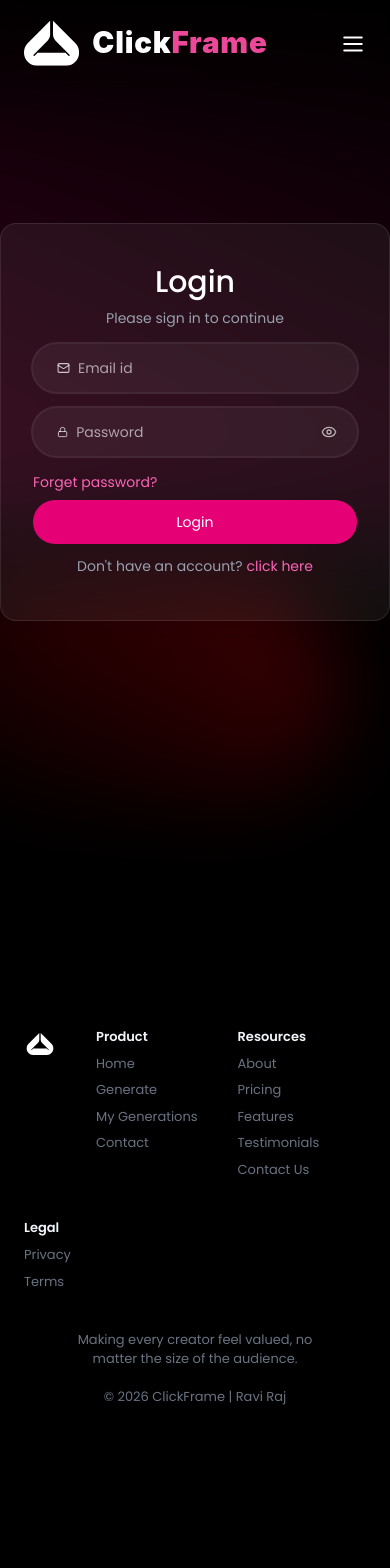
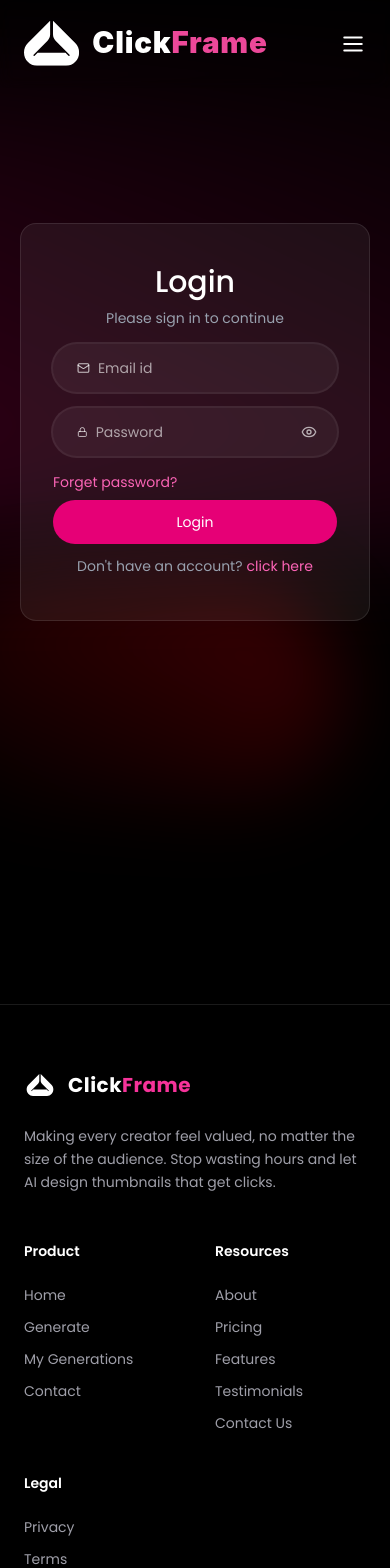
Before and after one commit to Ravi-Raj-Gupta/Ai-Thumbnial-Generator, a React (Vite) app in the folder client/: page /login in a window 390 px wide. Shown: the top 1568 px of the page. Before the commit the page ends 1431 px from the top, so only its background shows below. Built offline with nearby package versions, Linux system fonts and the light colour scheme; no server answers.

Commit message:
style: improve responsive layout for mobile screens

```diff
--- a/client/src/components/Footer.tsx
+++ b/client/src/components/Footer.tsx
@@ -5,15 +5,17 @@ import type { IFooterLink } from "../types";
 
 export default function Footer() {
    return (
-      <footer className="mt-40 flex flex-wrap justify-center gap-10 overflow-hidden px-6 py-6 text-[13px] text-gray-500 md:justify-between md:gap-20 md:px-16 lg:px-24 xl:px-32">
+      <footer className="mt-40 border-t border-white/10 bg-black/20 pt-16 pb-8">
+         <div className="mx-auto max-w-7xl px-6 sm:px-10 md:px-16 lg:px-24 xl:px-32">
+            <div className="flex flex-col md:flex-row justify-between gap-12 md:gap-24">
                <motion.div
-            className="flex flex-wrap items-start gap-10 md:gap-35"
-            initial={{ x: -150, opacity: 0 }}
-            whileInView={{ x: 0, opacity: 1 }}
+                  className="flex flex-col items-start max-w-sm"
+                  initial={{ y: 30, opacity: 0 }}
+                  whileInView={{ y: 0, opacity: 1 }}
                   viewport={{ once: true }}
                   transition={{ type: "spring", stiffness: 280, damping: 70, mass: 1 }}
                >
-            <Link to="/">
+                  <Link to="/" className="flex items-center gap-3">
                      <img
                         className="size-8 aspect-square"
                         src="/favicon.svg"
@@ -21,17 +23,31 @@ export default function Footer() {
                         width={32}
                         height={32}
                      />
+                     <span className="text-xl font-bold text-white tracking-wide">
+                        Click<span className="text-pink-500">Frame</span>
+                     </span>
                   </Link>
+                  <p className="mt-6 text-sm leading-relaxed text-zinc-400">
+                     Making every creator feel valued, no matter the size of the audience. Stop wasting hours and let AI design thumbnails that get clicks.
+                  </p>
+               </motion.div>
 
+               <motion.div
+                  className="grid grid-cols-2 sm:grid-cols-3 gap-10 sm:gap-16 w-full md:w-auto"
+                  initial={{ y: 30, opacity: 0 }}
+                  whileInView={{ y: 0, opacity: 1 }}
+                  viewport={{ once: true }}
+                  transition={{ delay: 0.1, type: "spring", stiffness: 280, damping: 70, mass: 1 }}
+               >
                   {footerData.map((section, index) => (
                      <div key={index}>
-                  <p className="font-semibold text-slate-100">{section.title}</p>
-                  <ul className="mt-2 space-y-2">
+                        <h4 className="font-semibold text-white">{section.title}</h4>
+                        <ul className="mt-6 space-y-3">
                            {section.links.map((link: IFooterLink, linkIndex: number) => (
                               <li key={linkIndex}>
                                  <Link
                                     to={link.href}
-                              className="transition hover:text-pink-600"
+                                    className="text-sm text-zinc-400 transition hover:text-pink-400"
                                  >
                                     {link.name}
                                  </Link>
@@ -41,20 +57,24 @@ export default function Footer() {
                      </div>
                   ))}
                </motion.div>
+            </div>
+
             <motion.div
-            className="flex flex-col items-end gap-2 max-md:items-center max-md:text-center"
-            initial={{ x: 150, opacity: 0 }}
-            whileInView={{ x: 0, opacity: 1 }}
+               className="mt-16 pt-8 border-t border-white/10 flex flex-col md:flex-row items-center justify-between gap-4 text-sm text-zinc-500"
+               initial={{ opacity: 0 }}
+               whileInView={{ opacity: 1 }}
                viewport={{ once: true }}
-            transition={{ type: "spring", stiffness: 280, damping: 70, mass: 1 }}
+               transition={{ delay: 0.2 }}
             >
-            <p className="max-w-60">
-               Making every creator feel valued, no matter the size of the audience.
+               <p className="text-center md:text-left">
+                  &copy; {new Date().getFullYear()} ClickFrame by Ravi Raj. All rights reserved.
                </p>
-            <p className="mt-3 text-center">
-               &copy; {new Date().getFullYear()} ClickFrame | Ravi Raj
-            </p>
+               <div className="flex items-center gap-6">
+                  <Link to="#" className="transition hover:text-zinc-300">Privacy Policy</Link>
+                  <Link to="#" className="transition hover:text-zinc-300">Terms of Service</Link>
+               </div>
             </motion.div>
+         </div>
       </footer>
    );
 }
--- a/client/src/components/Login.tsx
+++ b/client/src/components/Login.tsx
@@ -47,7 +47,7 @@ const Login = () => {
          <div className="min-h-screen flex items-center justify-center">
             <form
                onSubmit={handleSubmit}
-               className="w-full sm:w-87.5 text-center bg-white/6 border border-white/10 rounded-2xl px-8"
+               className="w-full max-w-[350px] mx-4 sm:mx-0 text-center bg-white/6 border border-white/10 rounded-2xl px-8"
             >
                <h1 className="text-white text-3xl mt-10 font-medium">
                   {state === "login" ? "Login" : "Sign up"}
--- a/client/src/sections/CTASection.tsx
+++ b/client/src/sections/CTASection.tsx
@@ -6,13 +6,13 @@ export default function CTASection() {
 
    const navigate = useNavigate()
     return (
-        <motion.div className="max-w-5xl py-16 mt-40 md:pl-20 md:w-full max-md:mx-4 md:mx-auto flex flex-col md:flex-row max-md:gap-6 items-center justify-between text-left bg-linear-to-b from-pink-900 to-pink-950 rounded-2xl p-6 text-white"
+        <motion.div className="max-w-5xl py-16 mt-40 md:pl-20 md:w-full max-md:mx-4 md:mx-auto flex flex-col md:flex-row max-md:gap-6 items-center justify-between text-center md:text-left bg-linear-to-b from-pink-900 to-pink-950 rounded-2xl p-6 text-white"
             initial={{ y: 150, opacity: 0 }}
             whileInView={{ y: 0, opacity: 1 }}
             viewport={{ once: true }}
             transition={{ type: "spring", stiffness: 320, damping: 70, mass: 1 }}
         >
-            <div>
+            <div className="flex flex-col items-center md:items-start">
                 <motion.h1 className="text-4xl md:text-[46px] md:leading-15 font-semibold bg-linear-to-r from-white to-pink-400 text-transparent bg-clip-text"
                     initial={{ y: 80, opacity: 0 }}
                     whileInView={{ y: 0, opacity: 1 }}
--- a/client/src/sections/ContactSection.tsx
+++ b/client/src/sections/ContactSection.tsx
@@ -7,7 +7,7 @@ export default function ContactSection() {
    return (
       <section
          id="contact"
-         className="px-4 md:px-16 lg:px-24 xl:px-32"
+         className="px-6 sm:px-10 md:px-16 lg:px-24 xl:px-32 overflow-hidden"
       >
          <SectionTitle
             text1="Contact"
--- a/client/src/sections/FeaturesSection.tsx
+++ b/client/src/sections/FeaturesSection.tsx
@@ -8,7 +8,7 @@ import type { IFeature } from "../types";
 
 export default function FeaturesSection() {
     return (
-        <div id="features" className="px-4 md:px-16 lg:px-24 xl:px-32">
+        <div id="features" className="px-6 sm:px-10 md:px-16 lg:px-24 xl:px-32 overflow-hidden">
             <SectionTitle text1="Features" text2="Why user our Generator" text3="Create stunning thumbnails that gets clicks, without the hassle." />
             <div className="flex flex-wrap items-center justify-center gap-6 md:gap-4 mt-16 px-6">
                 {featuresData.map((feature: IFeature, index: number) => (
--- a/client/src/sections/HeroSection.tsx
+++ b/client/src/sections/HeroSection.tsx
@@ -16,34 +16,34 @@ export default function HeroSection() {
     ];
 
     return (
-        <div className="relative flex flex-col items-center justify-center px-4 md:px-16 lg:px-24 xl:px-32">
+        <div className="relative flex flex-col items-center justify-center px-6 sm:px-10 md:px-16 lg:px-24 xl:px-32">
             <div className="absolute top-30 -z-10 left-1/4 size-72 bg-pink-600 blur-[300px]"></div>
             <Link to="/generate">
-                <motion.div className="group flex items-center gap-2 rounded-full p-1 pr-3 mt-44 text-pink-100 bg-pink-200/15 cursor-pointer"
+                <motion.div className="group flex items-center justify-between sm:justify-start gap-2 sm:gap-3 rounded-full p-1 sm:p-1.5 pr-4 sm:pr-5 mt-44 text-pink-100 bg-pink-200/15 cursor-pointer max-w-[90vw] mx-auto"
                     initial={{ y: -20, opacity: 0 }}
                     whileInView={{ y: 0, opacity: 1 }}
                     viewport={{ once: true }}
                     transition={{ delay: 0.2, type: "spring", stiffness: 320, damping: 70, mass: 1 }}
                 >
-                    <span className="bg-pink-800 text-white text-xs px-3.5 py-1 rounded-full">
+                    <span className="shrink-0 bg-pink-800 text-white text-[10px] sm:text-xs px-3 sm:px-3.5 py-1 rounded-full">
                         NEW
                     </span>
-                    <p className="flex items-center gap-1">
+                    <p className="flex items-center gap-1 text-xs sm:text-sm md:text-base text-left">
                         <span>Generate your first thumbnail for free</span>
-                        <ChevronRightIcon size={16} className="group-hover:translate-x-0.5 transition duration-300" />
+                        <ChevronRightIcon size={16} className="group-hover:translate-x-0.5 transition duration-300 shrink-0" />
                     </p>
                 </motion.div>
             </Link>
-            <motion.h1 className="text-5xl/17 md:text-6xl/21 font-medium max-w-5xl text-center"
+            <motion.h1 className="text-4xl/tight sm:text-5xl/tight md:text-6xl/21 font-medium max-w-5xl text-center"
                 initial={{ y: 50, opacity: 0 }}
                 whileInView={{ y: 0, opacity: 1 }}
                 viewport={{ once: true }}
                 transition={{ type: "spring", stiffness: 240, damping: 70, mass: 1 }}
             >
-                <span className="md:whitespace-nowrap">Generate High-CTR</span>
+                <span className="md:whitespace-nowrap">Generate High-CTR </span>
                 <br className="hidden md:block" />
                 <span className="md:whitespace-nowrap">
-                    Thumbnails with <span className="move-gradient px-3 rounded-xl text-nowrap">ClickFrame</span>
+                    Thumbnails with <br className="sm:hidden" /><span className="move-gradient px-3 sm:px-4 rounded-xl text-nowrap">ClickFrame</span>
                 </span>
             </motion.h1>
             <motion.p className="text-base text-center text-slate-200 max-w-lg mt-6"
@@ -53,16 +53,16 @@ export default function HeroSection() {
                 transition={{ delay: 0.2, type: "spring", stiffness: 320, damping: 70, mass: 1 }}
             >
                 Stop wasting hours on creating thumbnails for your videos. Get high quality thumbnails in seconds.</motion.p>
-            <motion.div className="flex items-center gap-4 mt-8"
+            <motion.div className="flex flex-col sm:flex-row items-center gap-4 mt-8 w-full justify-center px-4"
                 initial={{ y: 50, opacity: 0 }}
                 whileInView={{ y: 0, opacity: 1 }}
                 viewport={{ once: true }}
                 transition={{ type: "spring", stiffness: 320, damping: 70, mass: 1 }}
             >
-                <button onClick={() => navigate('/generate')} className="bg-pink-600 hover:bg-pink-700 text-white rounded-full px-7 h-11">
+                <button onClick={() => navigate('/generate')} className="bg-pink-600 hover:bg-pink-700 text-white rounded-full px-7 h-11 w-full sm:w-auto">
                     Generate Now
                 </button>
-                <button className="flex items-center gap-2 border border-pink-900 hover:bg-pink-950/50 transition rounded-full px-6 h-11">
+                <button className="flex justify-center items-center gap-2 border border-pink-900 hover:bg-pink-950/50 transition rounded-full px-6 h-11 w-full sm:w-auto">
                     <VideoIcon strokeWidth={1} />
                     <span>See how it works</span>
                 </button>
--- a/client/src/sections/PricingSection.tsx
+++ b/client/src/sections/PricingSection.tsx
@@ -7,7 +7,7 @@ import { motion } from "motion/react";
 
 export default function PricingSection() {
     return (
-        <div id="pricing" className="px-4 md:px-16 lg:px-24 xl:px-32">
+        <div id="pricing" className="px-6 sm:px-10 md:px-16 lg:px-24 xl:px-32 overflow-hidden">
             <SectionTitle text1="Pricing" text2="Affordable plan" text3="Choose the plan that works best for you. Cancel anytime" />
 
             <div className="flex flex-wrap items-center justify-center gap-8 mt-20">
--- a/client/src/sections/TestimonialSection.tsx
+++ b/client/src/sections/TestimonialSection.tsx
@@ -6,7 +6,7 @@ import Marquee from "react-fast-marquee";
 
 export default function TestimonialSection() {
     return (
-        <div id="testimonials" className="px-4 md:px-16 lg:px-24 xl:px-32">
+        <div id="testimonials" className="px-6 sm:px-10 md:px-16 lg:px-24 xl:px-32 overflow-hidden">
             <SectionTitle text1="Testimonials" text2="Loved by Creators" text3="See how our Ai thumbnails are helping channels explode their views." />
 
             <Marquee className="max-w-5xl mx-auto mt-11" gradient={true} speed={25} gradientColor="#000">
```
Lines whose indentation alone changed are shown as unchanged.
